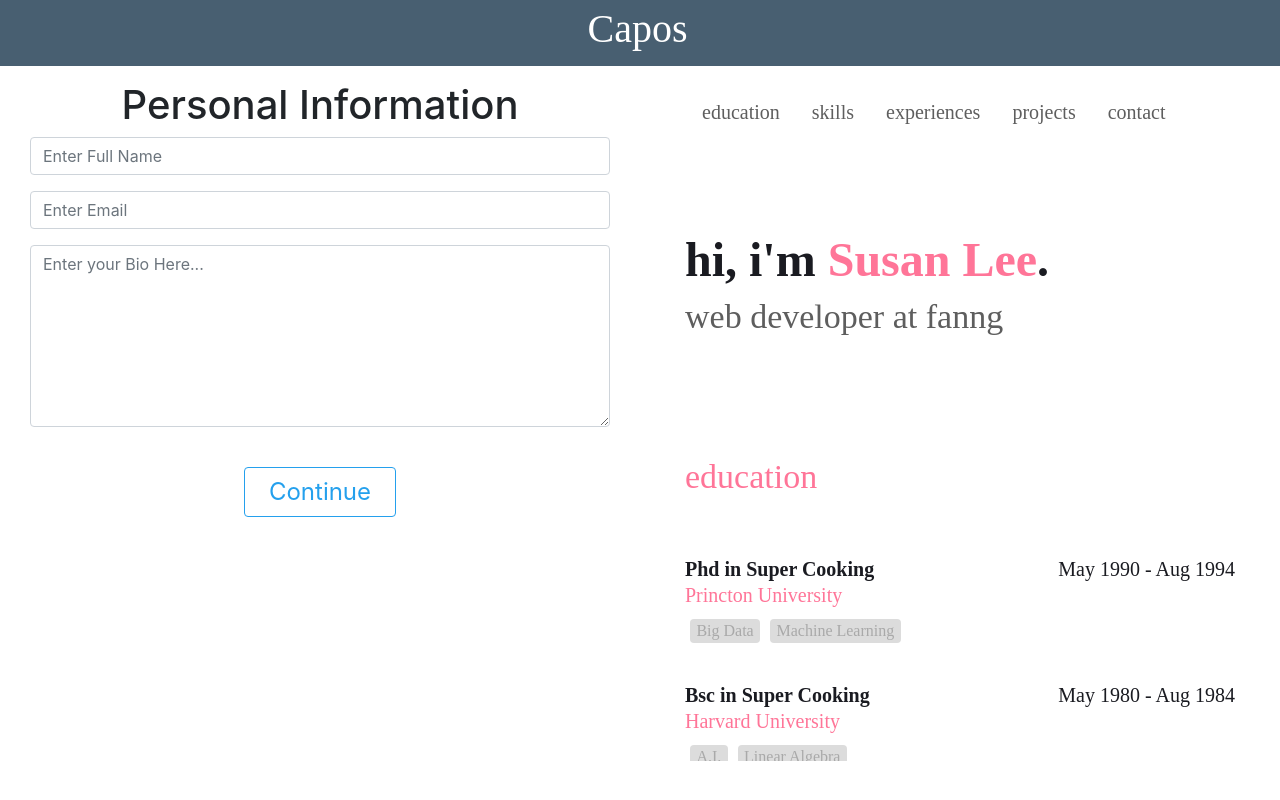
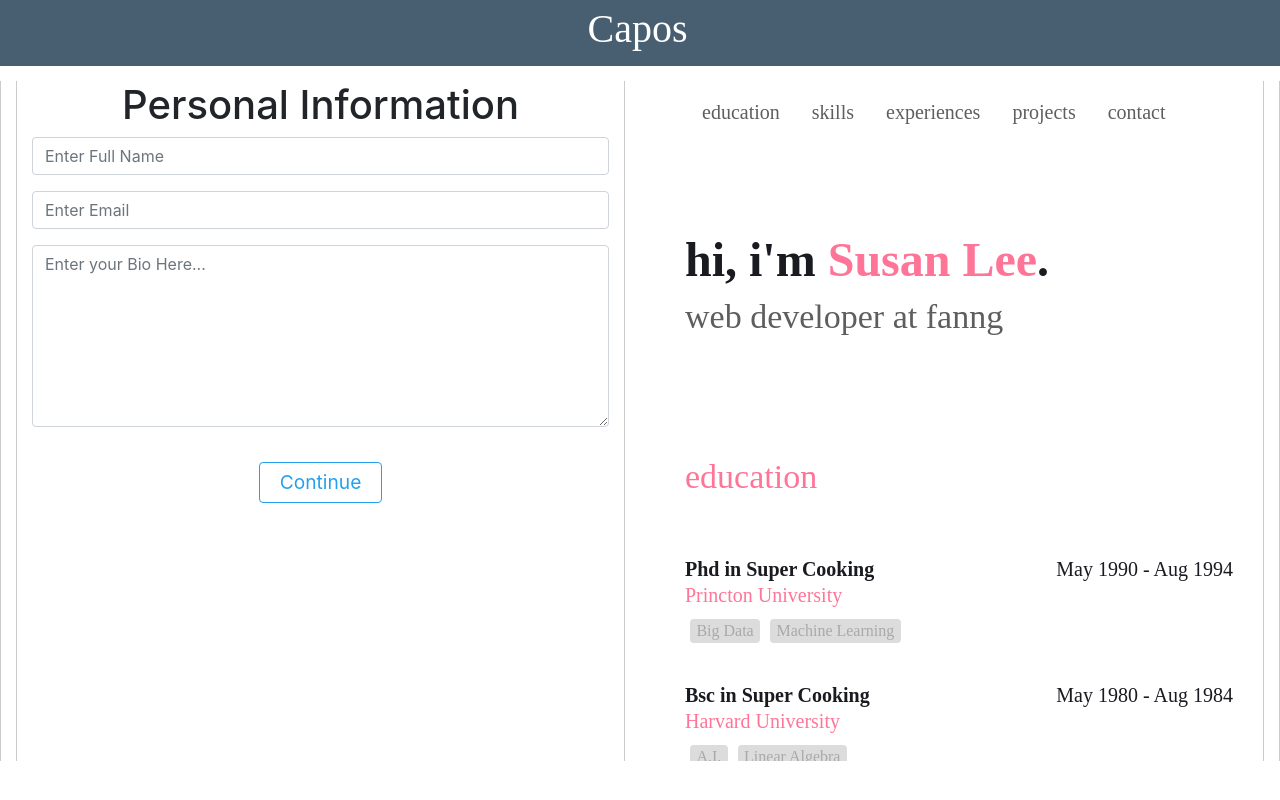
Before and after one commit to abimsedhain/portfolio_designer, a React (Create React App) app: page /form in a window 1280 px wide. Built offline with nearby package versions, Linux system fonts and the light colour scheme.

Commit message:
Style: Updated Form style

```diff
--- a/src/components/form/PersonalInfo.js
+++ b/src/components/form/PersonalInfo.js
@@ -26,20 +26,20 @@ const PersonalInfo = ({ formData, setFormData, nextStep }) => {
 
 				<FormGroup>
 					{/* <Label>Full Name</Label> */}
-					<Field type="text" id="fullName" name="fullName" as={Input} placeholder="Enter Full Name"
+					<Field type="text" name="fullName" as={Input} placeholder="Enter Full Name"
 						></Field>
 					<ErrorMessage name='fullName' />
 				</FormGroup>
 
 				<FormGroup>
 					{/* <Label>Email</Label> */}
-					<Field type='email' id='email' name='email' as={Input} placeholder="Enter Email"/>
+					<Field type='email' name='email' as={Input} placeholder="Enter Email"/>
 					<ErrorMessage name='email' />
 				</FormGroup>
 
 				<FormGroup>
 					{/* <Label>Bio</Label> */}
-					<Field rows='5' id='bio' name='bio' as={() => (<Input type="textarea" rows="7" placeholder="Enter your Bio Here..."></Input>)} />
+					<Field rows='5' name='bio' as={() => (<Input type="textarea" rows="7" placeholder="Enter your Bio Here..."></Input>)} />
 					<ErrorMessage name='email' />
 				</FormGroup>
 				{/*
--- a/src/components/form/Projects.js
+++ b/src/components/form/Projects.js
@@ -30,8 +30,6 @@ const Projects = ({ formData, setFormData, nextStep, prevStep }) => {
 			{({ values }) => (
 				<Form>
 					<h1>Projects</h1>
-
-
 
 					<FieldArray name="projects" render={
 						arrayHelpers => (
@@ -115,7 +113,7 @@ const Projects = ({ formData, setFormData, nextStep, prevStep }) => {
 										</FormGroup>
 
 										<ButtonGroup>
-												<BackButton type="button"
+												<BackButton type="button" disabled={true}
 													onClick={() => { values.projects.length > 1 && arrayHelpers.remove(index) }}>
 													Delete Project
 												</BackButton>
--- a/src/components/form/UserDetails.js
+++ b/src/components/form/UserDetails.js
@@ -67,8 +67,8 @@ function UserDetails({ match }) {
 						</FormContainer>
 					</Col>
 
-					<Col className="mx-auto col-12 col-sm-8 col-md-6">
-							<FormContainer style={{ height: '85vh', overflow: 'scroll' }}>
+					<Col className="mx-auto d-none d-sm-none d-md-none d-lg-block col-12 col-sm-8 col-md-6">
+							<FormContainer style={{ height: '85vh',borderLeft:'0px', overflow: 'scroll' }}>
 							<Template />
 							</FormContainer>
 					</Col>
--- a/src/components/styled/StyledComponents.js
+++ b/src/components/styled/StyledComponents.js
@@ -58,6 +58,7 @@ const NavbarButton = styled(Button)`
 `
 
 const NextButton = styled(Button)`
+	font-size: ${props => props.theme.SmallButtonSize};
 	border: 1px solid;
 	border-color: ${props => props.theme.NextButton};
 	background-color: ${props => props.theme.White};
@@ -70,6 +71,7 @@ const NextButton = styled(Button)`
 
 `
 const BackButton = styled(Button)`
+	font-size: ${props => props.theme.SmallButtonSize};
 	border: 1px solid;
 	border-color: ${props => props.theme.BackButton};
 	background-color: ${props => props.theme.White};
@@ -84,13 +86,14 @@ const BackButton = styled(Button)`
 
 const AddButton = styled(Button)`
 	border-radius: 50%;
-	background: rgba(51, 170, 51, .1);
+	background: rgba(255,255,255, .1);
 	border: 1px solid;
 	border-color: ${props => props.theme.NextButton};
 	font-size: 25px;
 	color:${props => props.theme.NextButton};
-	padding:1px 10px 1px 10px;
-	margin:0px 1px 0px 1px;
+	padding:1px 12px 1px 12px;
+	margin:0px 2px 0px 5px;
+
 
 	&:hover{
 		background-color:${props => props.theme.NextButton};
@@ -99,12 +102,12 @@ const AddButton = styled(Button)`
 
 const DelButton = styled(Button)`
 	border-radius: 50%;
-	background: rgba(51, 170, 51, .1);
+	background: rgba(255,255,255, .1);
 	border: 1px solid;
 	border-color: ${props => props.theme.BackButton};
 	font-size: 25px;
 	color:${props => props.theme.BackButton};
-	padding:1px 10px 1px 10px;
+	padding:1px 12px 1px 12px;
 	margin:0px 1px 0px 1px;
 
 	&:hover{
@@ -128,6 +131,15 @@ const FormContainer = styled(Container)`
 	display: block;
 	height: 100%;
 	overflow: hidden;
+	scrollbar-width: none;
+	-ms-overflow-style: none;
+
+	&::-webkit-scrollbar {
+		display: none;}
+
+		padding-right:15px;
+		border-right: 1px solid #ccc;
+		border-left: 1px solid #ccc;
 `
 
 const HrLine = styled.hr`
--- a/src/components/styled/Theme.js
+++ b/src/components/styled/Theme.js
@@ -15,7 +15,7 @@ const Theme={
 	Special: "#4549b1",
 	LargeButtonSize: "2rem",
 	ButtonSize: "1.5rem",
-	SmallButtonSize: "1rem",
+	SmallButtonSize: "1.2rem",
 
 	NextButton: "#24a0ed",
 	BackButton: "#CF0820"
```
